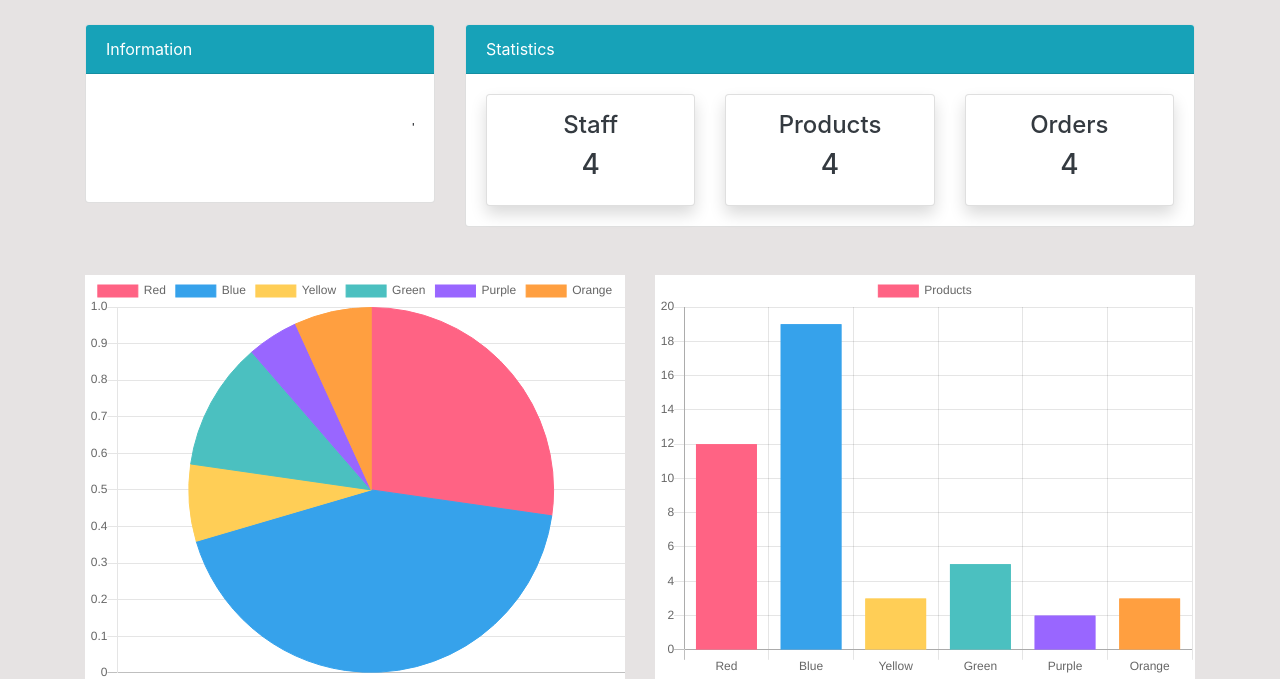
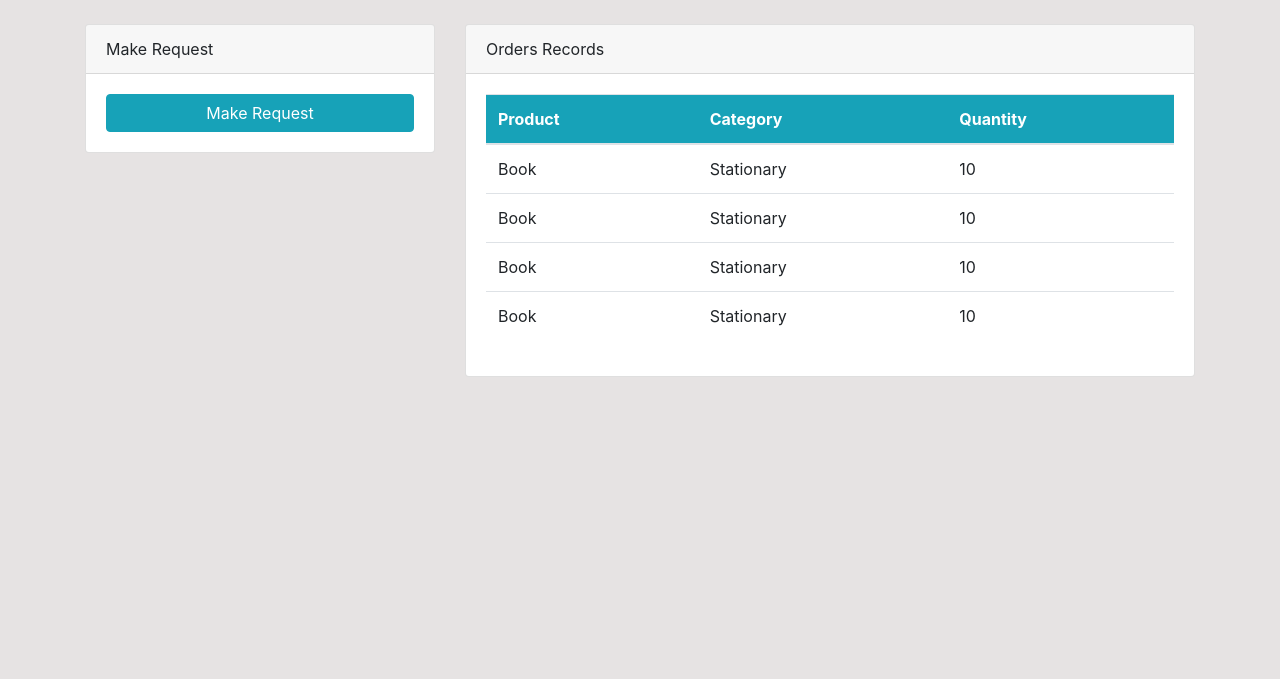
Before and after one commit to Abdifatahibrahi/Inventory-Management-System, a Django app: template templates/dashboard/index.html in a window 1280 px wide. Shown: the part 56-735 px from the top of the page. Run offline with Django 4.2, Linux system fonts and the light colour scheme; the template is opened without the code that fills it, so the values that code supplies are empty.

Commit message:
Added login_required decorators and also added the logic to differentiate the dashboard for the normal users and the staff

```diff
--- a/dashboard/views.py
+++ b/dashboard/views.py
@@ -1,16 +1,20 @@
 from django.shortcuts import render
 from django.http import HttpResponse
+from django.contrib.auth.decorators import login_required
 
 
+@login_required(login_url='user-login')
 def index(request):
     return render(request, 'dashboard/index.html')
 
+@login_required(login_url='user-login')
 def staff(request):
     return render(request, 'dashboard/staff.html')
 
-
+@login_required(login_url='user-login')
 def product(request):
     return render(request, 'dashboard/product.html')
 
+@login_required(login_url='user-login')
 def order(request):
     return render(request, 'dashboard/order.html')
--- a/templates/dashboard/index.html
+++ b/templates/dashboard/index.html
@@ -4,9 +4,11 @@
 
 {% block content %}
 
-{% include 'partials/topnav.html' %}
 
 
+
+{% if user.is_authenticated and user.is_staff and user.is_superuser %}
+{% include 'partials/topnav.html' %}
 <!--Graphs-->
 <div class="container">
     <div class="row my-5">
@@ -102,4 +104,11 @@
 </div>
 <!--End Graphs-->
 
+{% else %}
+
+{% include 'dashboard/staff_index.html' %}
+
+
+{% endif %}
+
 {% endblock  %}
--- /dev/null
+++ b/templates/dashboard/staff_index.html
@@ -0,0 +1,60 @@
+<div class="container">
+
+    <div class="row mt-4">
+        <div class="col-md-4">
+            <div class="card">
+                <div class="card-header">
+                    Make Request
+                </div>
+                <div class="card-body">
+                    <form method="POST">
+
+                        <input class="btn btn-info btn-block" type="submit" value="Make Request">
+                    </form>
+                </div>
+            </div>
+        </div>
+        <div class="col-md-8">
+            <div class="card">
+                <div class="card-header">
+                    Orders Records
+                </div>
+                <div class="card-body">
+                    <table class="table bg-white">
+                        <thead class="bg-info text-white">
+                            <tr>
+                                <th scope="col">Product</th>
+                                <th scope="col">Category</th>
+                                <th scope="col">Quantity</th>
+                            </tr>
+                        </thead>
+                        <tbody>
+
+                            <tr>
+                                <td>Book</td>
+                                <td>Stationary</td>
+                                <td>10</td>
+                            </tr>
+							<tr>
+                                <td>Book</td>
+                                <td>Stationary</td>
+                                <td>10</td>
+                            </tr>
+							<tr>
+                                <td>Book</td>
+                                <td>Stationary</td>
+                                <td>10</td>
+                            </tr>
+							<tr>
+                                <td>Book</td>
+                                <td>Stationary</td>
+                                <td>10</td>
+                            </tr>
+
+                        </tbody>
+                    </table>
+                </div>
+            </div>
+        </div>
+    </div>
+</div>
```
Also changed, not shown: db.sqlite3.
